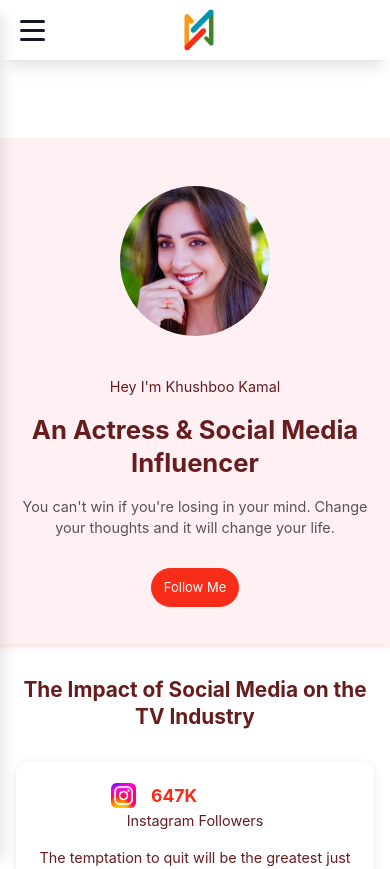
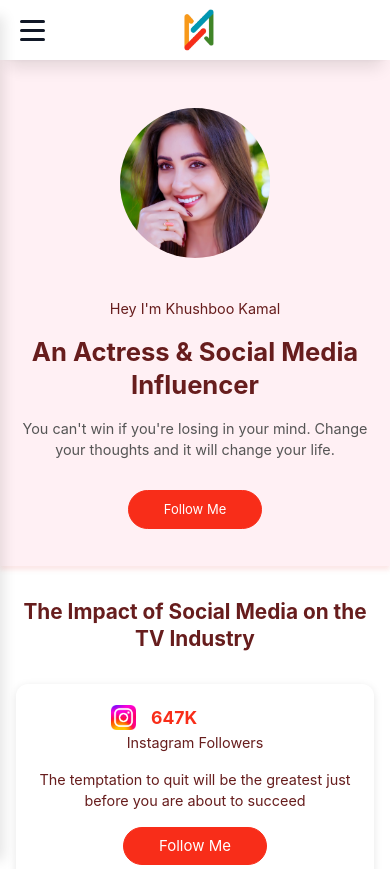
Before and after one commit to BigBetsdotAI/angular-website, an Angular app: page /portfolio in a window 390 px wide. Shown: the top 869 px of the page. Built offline with nearby package versions, Linux system fonts and the light colour scheme.

Commit message:
responsive-css

```diff
--- a/src/app/portfolio/portfolio.scss
+++ b/src/app/portfolio/portfolio.scss
@@ -115,8 +115,8 @@ header .login-btn:hover {
 
 .btn-outline {
   border: solid 1px #f82d19;
-  padding: 6px 15px;
-  border-radius: 15px;
+  padding: 6px 35px;
+  border-radius: 25px;
   background: #f82d19;
   color: #ffffff;
   cursor: pointer;
@@ -507,7 +507,7 @@ footer ul li a:hover {
       position: relative;
       border: solid 1px #f82d19;
       padding: 6px 15px;
-      border-radius: 15px;
+      border-radius: 25px;
       background: #f82d19;
       color: #ffffff;
       cursor: pointer;
@@ -515,6 +515,6 @@ footer ul li a:hover {
     }
     .hero{
       padding: 4rem 2rem;
-      margin-top: 0%;
+      margin-top: 0;
     }
   }
--- a/src/styles/mobile-responsive.scss
+++ b/src/styles/mobile-responsive.scss
@@ -48,7 +48,6 @@ img {
   /* Hero Section */
   .hero {
     padding: 2rem 1rem !important;
-    margin-top: 20% !important;
     flex-direction: column !important;
     text-align: center !important;
   }
@@ -80,7 +79,7 @@ img {
 
   .btn, .btn-outline {
     font-size: 13px !important;
-    padding: 8px 12px !important;
+    padding: 8px 35px !important;
     margin: 5px !important;
   }
 
```
